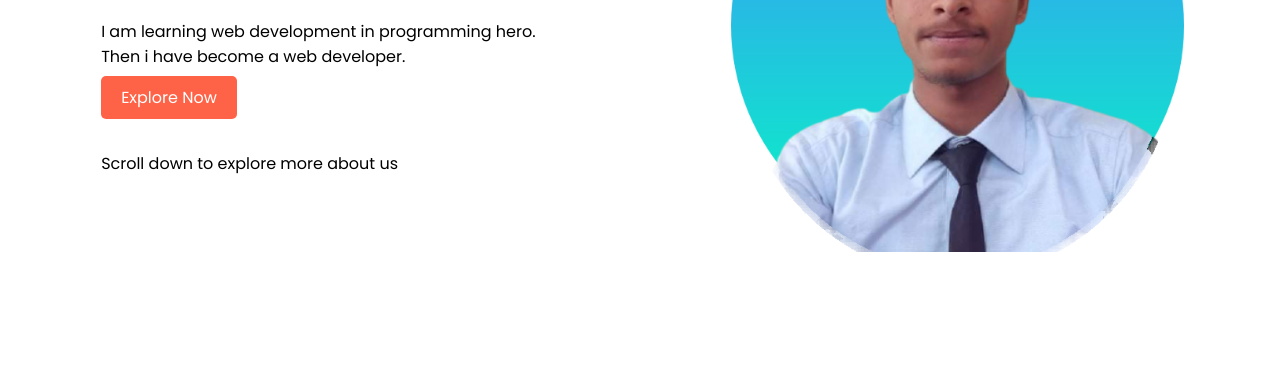
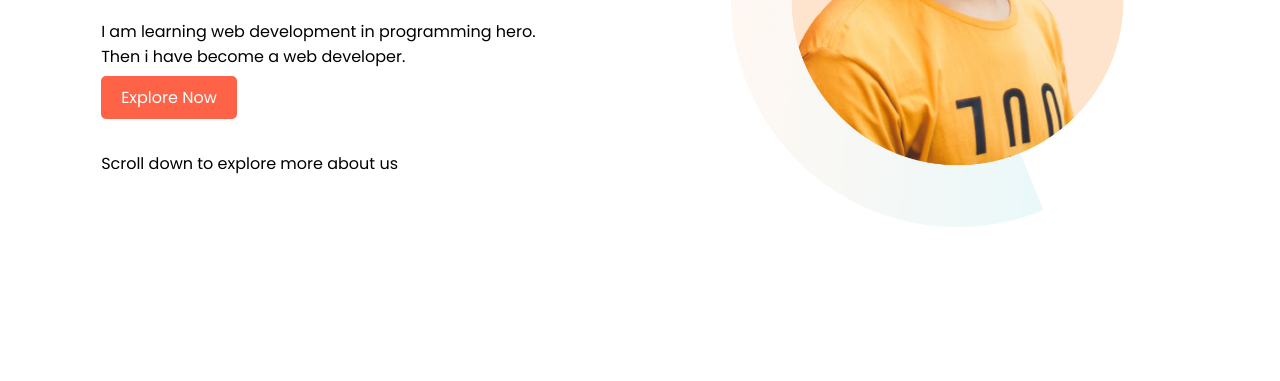
Before and after one commit to shahed5358/personal-website, a plain HTML site: page index.html in a window 1280 px wide. Shown: the part 297-678 px from the top of the page. Drawn offline with Linux system fonts and the light colour scheme.

Commit message:
last commenent added

```diff
--- a/index.html
+++ b/index.html
@@ -22,8 +22,8 @@
         <a class="link-button" href="http://" target="_blank" rel="noopener noreferrer">Explore Now</a><br><br>
         <p>Scroll down to explore more about us</p>
     </div>
-    <div class="half-width">
-        <img src="shahed6.png" alt="">
+    <div id="top-banner-image" class="half-width">
+        <img src="images/person/person-0.png" alt="">
     </div>
 </section>
 
--- a/style.css
+++ b/style.css
@@ -5,6 +5,7 @@ body{
 }
 section{
     margin-left: 5px;
+
 }
 .flexing-area{
     display: flex;
@@ -24,6 +25,10 @@ h2{
 .half-width img{
     width: 100%;
 
+
+}
+#top-banner-image{
+    margin-top: -150px;
 }
 #border-area{
     border-left:5px solid salmon;
```
